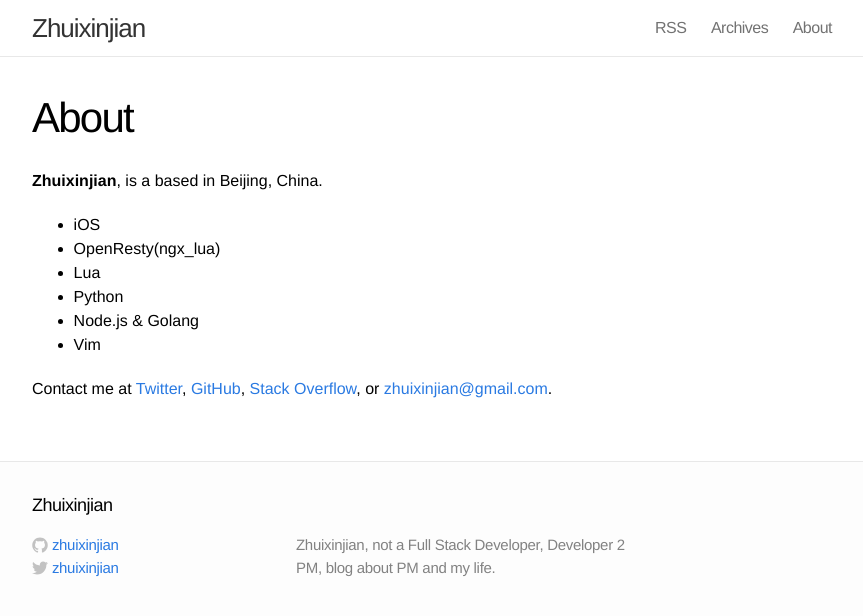
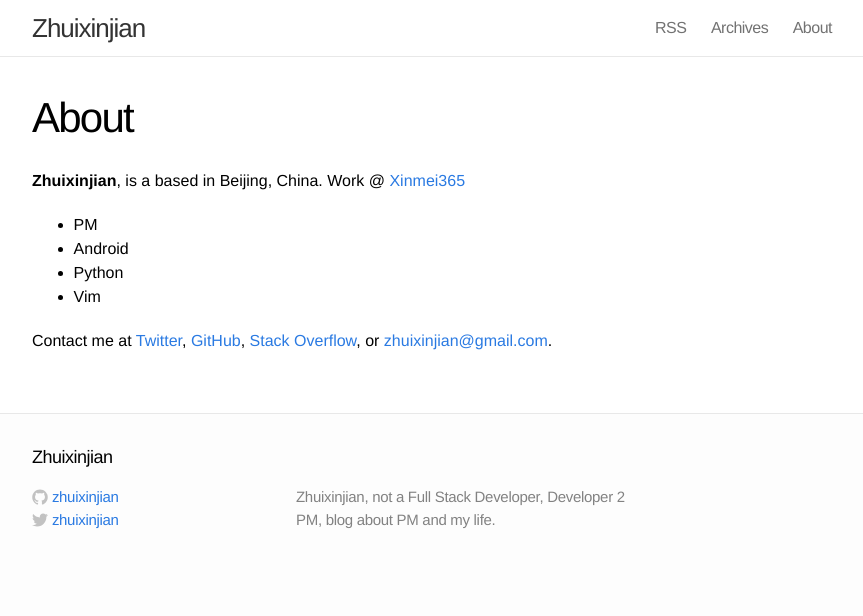
Before and after one commit to zhuixinjian/zhuixinjian.github.io, a Jekyll site: the page built from about.md, in a window 1280 px wide. Shown: the top 616 px of the page, without its empty margins (208-1071 px from the left). Built offline with Jekyll 4.4.1, drawn with Linux system fonts in a browser that asks for light colours; Markdown is read by kramdown in place of the engine named in the settings.

Commit message:
about me

```diff
--- a/about.md
+++ b/about.md
@@ -4,13 +4,11 @@ title: About
 permalink: /about/
 ---
 
-**Zhuixinjian**, is a  based in Beijing, China.
+**Zhuixinjian**, is a  based in Beijing, China. Work @ [Xinmei365][4]
 
-- iOS
-- OpenResty(ngx_lua)
-- Lua
+- PM
+- Android
 - Python
-- Node.js & Golang
 - Vim
 
 Contact me at [Twitter][1], [GitHub][2], [Stack Overflow][3], or <zhuixinjian@gmail.com>.
```
Also changed, not shown: other parts of about.md (+1 -0 lines).
